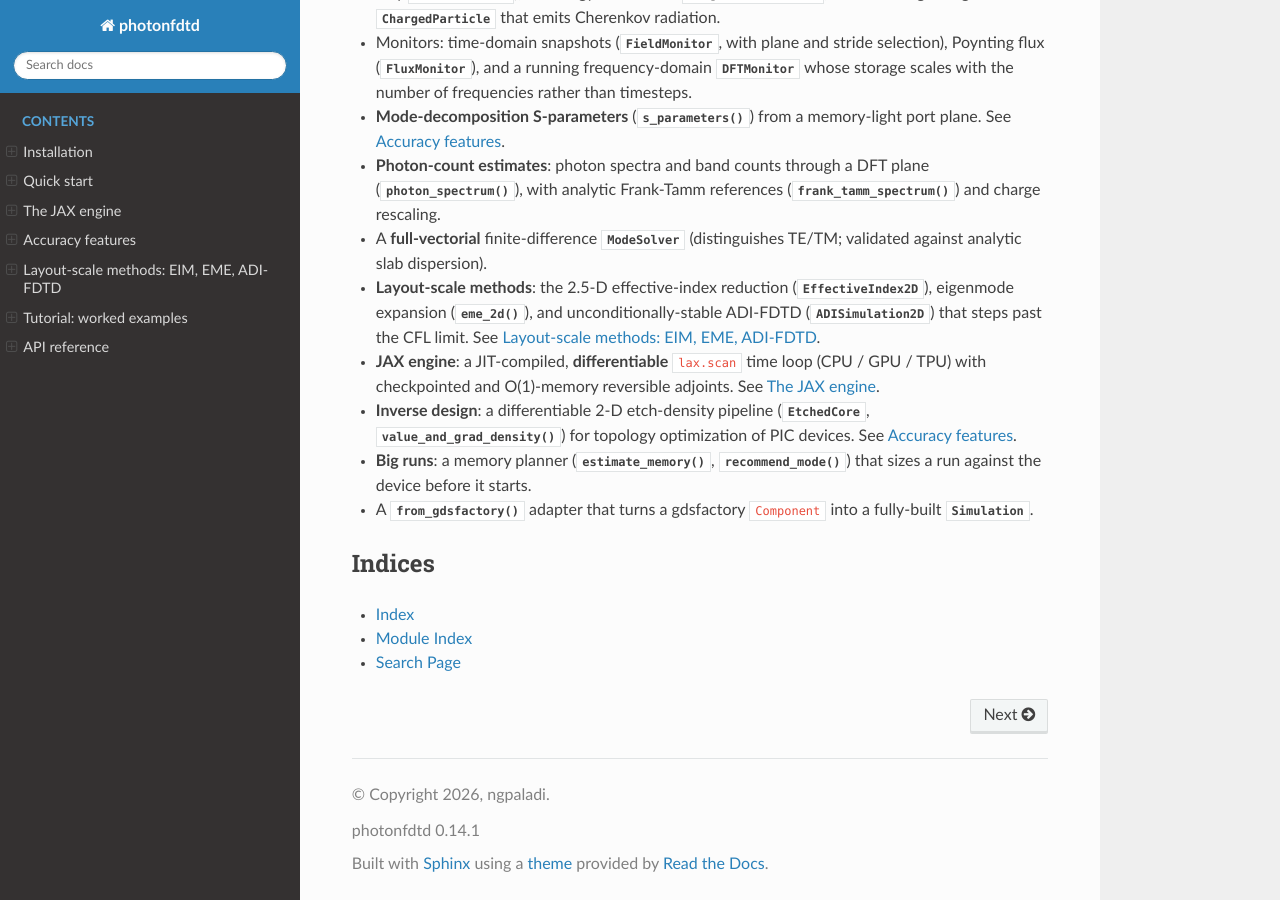
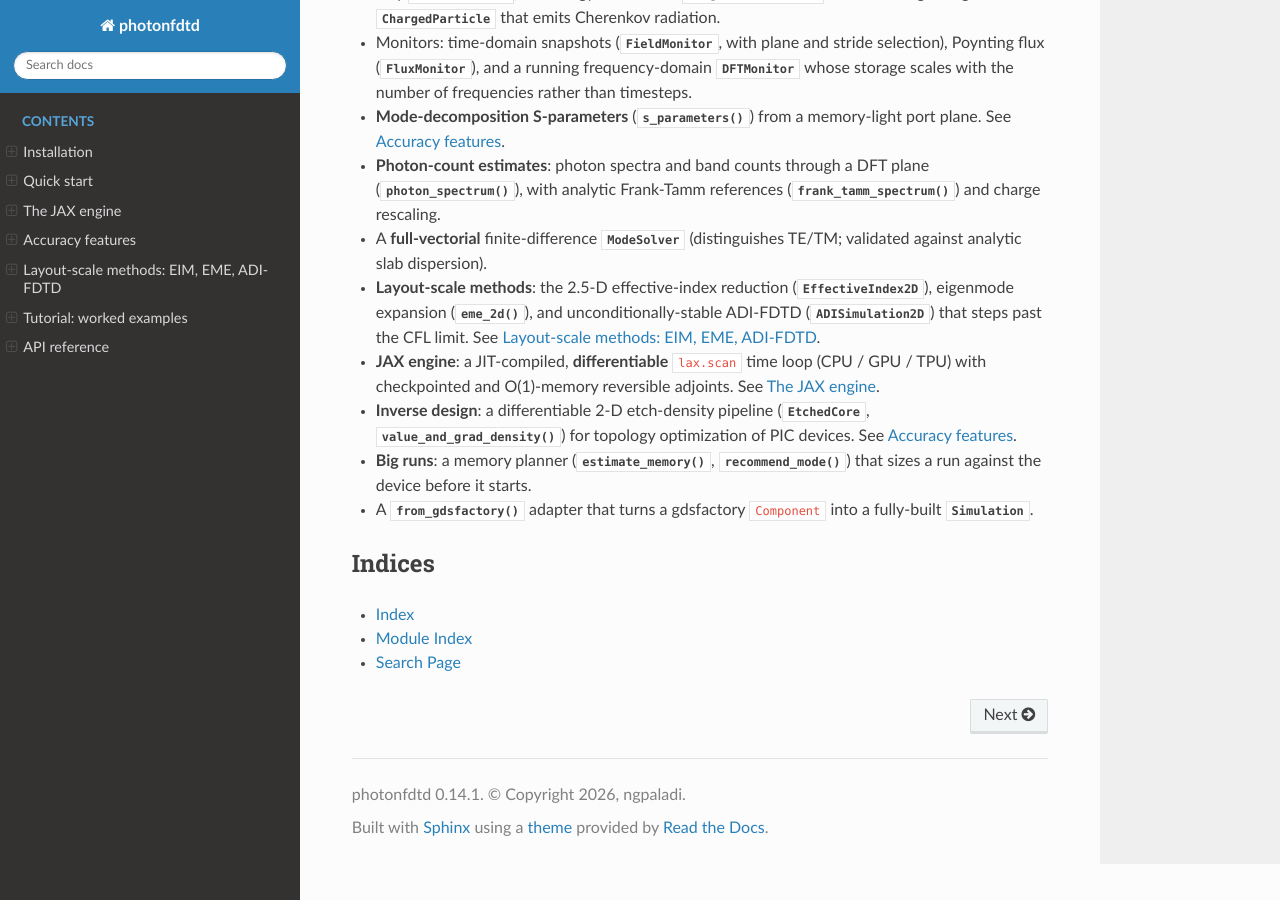
Before and after one commit to ngpaladi/photonfdtd, a Sphinx documentation site: the page built from docs/index.rst, in a window 1280 px wide and 900 px high, scrolled down 2122 px. Built offline with Sphinx 7.4.7 and the Read the Docs theme 3.1.0, drawn with Linux system fonts in a browser that asks for light colours.

Commit message:
Docs: put the version before the copyright on one footer line

```diff
--- a/docs/_templates/footer.html
+++ b/docs/_templates/footer.html
@@ -1,5 +1,18 @@
 {% extends "!footer.html" %}
+{#- Same as the theme's contentinfo block, with the version leading the line. #}
 {%- block contentinfo %}
-  {{ super() }}
-  <p>photonfdtd {{ release }}</p>
+    <p>photonfdtd {{ release }}.
+    {%- if show_copyright %}
+      {%- if hasdoc('copyright') %}
+        {% trans path=pathto('copyright'), copyright=copyright|e %}&#169; <a href="{{ path }}">Copyright</a> {{ copyright }}.{% endtrans %}
+      {%- else %}
+        {% trans copyright=copyright|e %}&#169; Copyright {{ copyright }}.{% endtrans %}
+      {%- endif %}
+    {%- endif %}
+    {%- if last_updated %}
+      <span class="lastupdated">
+        {%- trans last_updated=last_updated|e %}Last updated on {{ last_updated }}.{% endtrans %}
+      </span>
+    {%- endif -%}
+    </p>
 {%- endblock %}
```
